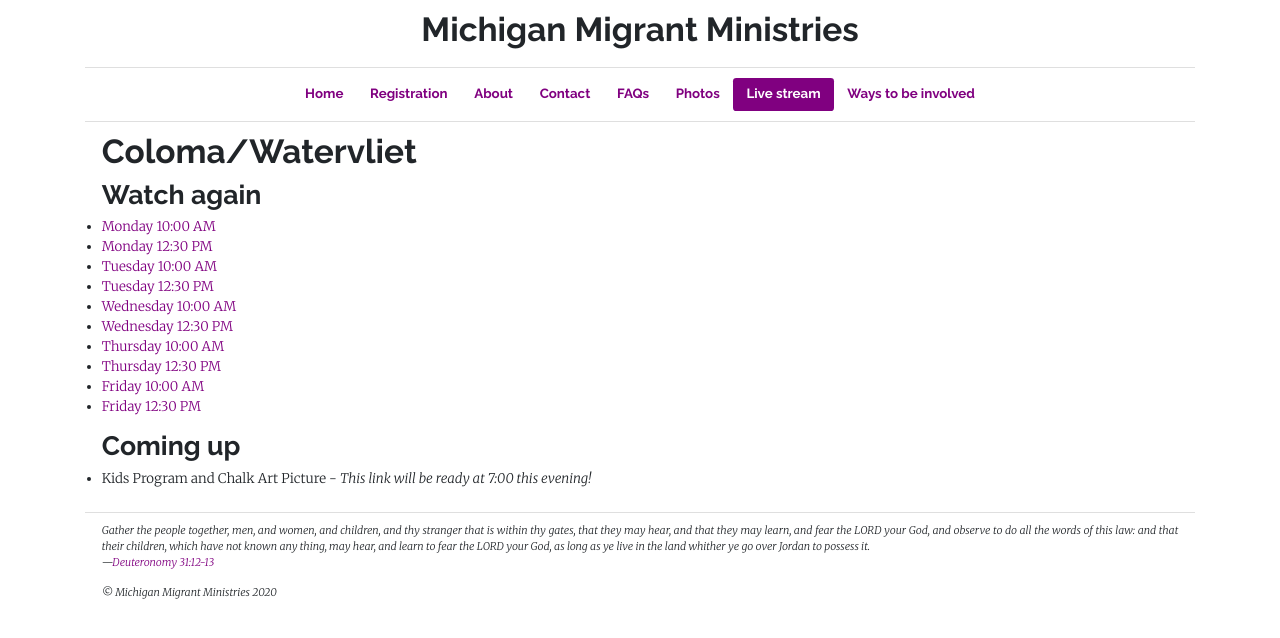
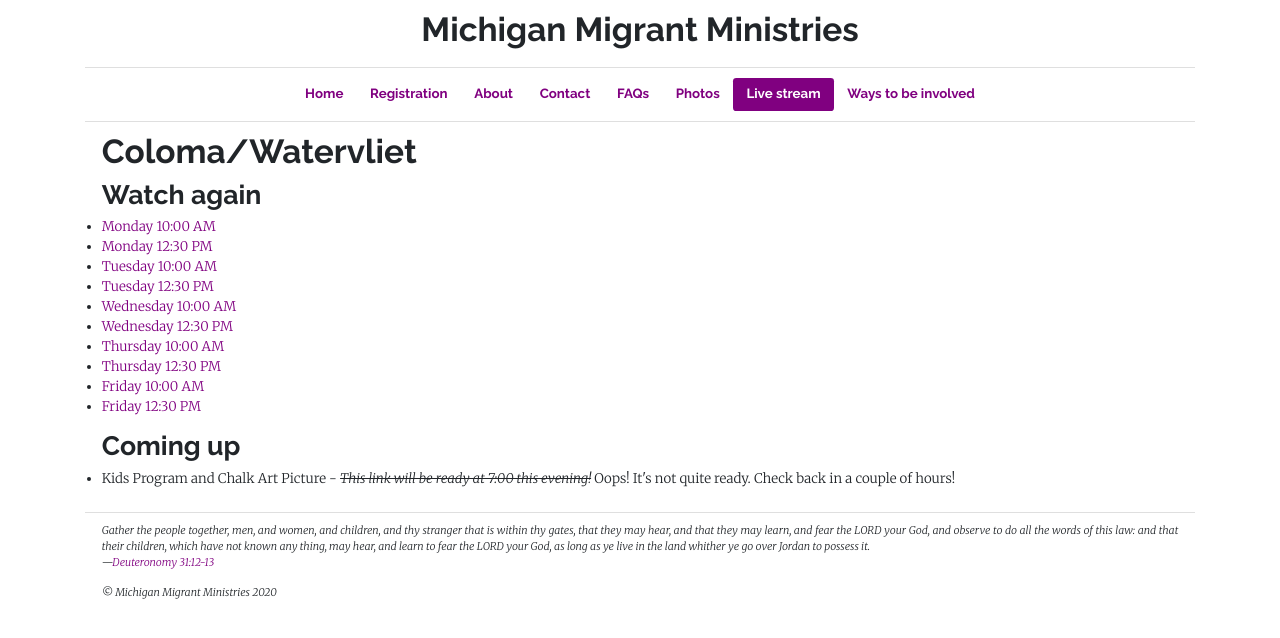
Before and after one commit to michigan-migrant-ministries/website, a Jekyll site: the page built from _pages/live-stream.html, in a window 1280 px wide. Shown: the top 638 px of the page. Built offline with Jekyll 4.4.1, drawn with Linux system fonts in a browser that asks for light colours.

Commit message:
Hmm. No video yet. Still working on editing it...

```diff
--- a/_pages/live-stream.html
+++ b/_pages/live-stream.html
@@ -42,18 +42,11 @@
   </li>
 </ul>
 
-<!-- <h2>
-  Happening now
-</h2>
-<p>
-
-</p> -->
-
 <h2>
   Coming up
 </h2>
 <ul>
   <li>
-    Kids Program and Chalk Art Picture - <i>This link will be ready at 7:00 this evening!</i>
+    Kids Program and Chalk Art Picture - <s><i>This link will be ready at 7:00 this evening!</i></s> Oops! It's not quite ready. Check back in a couple of hours!
   </li>
 </ul>
```
